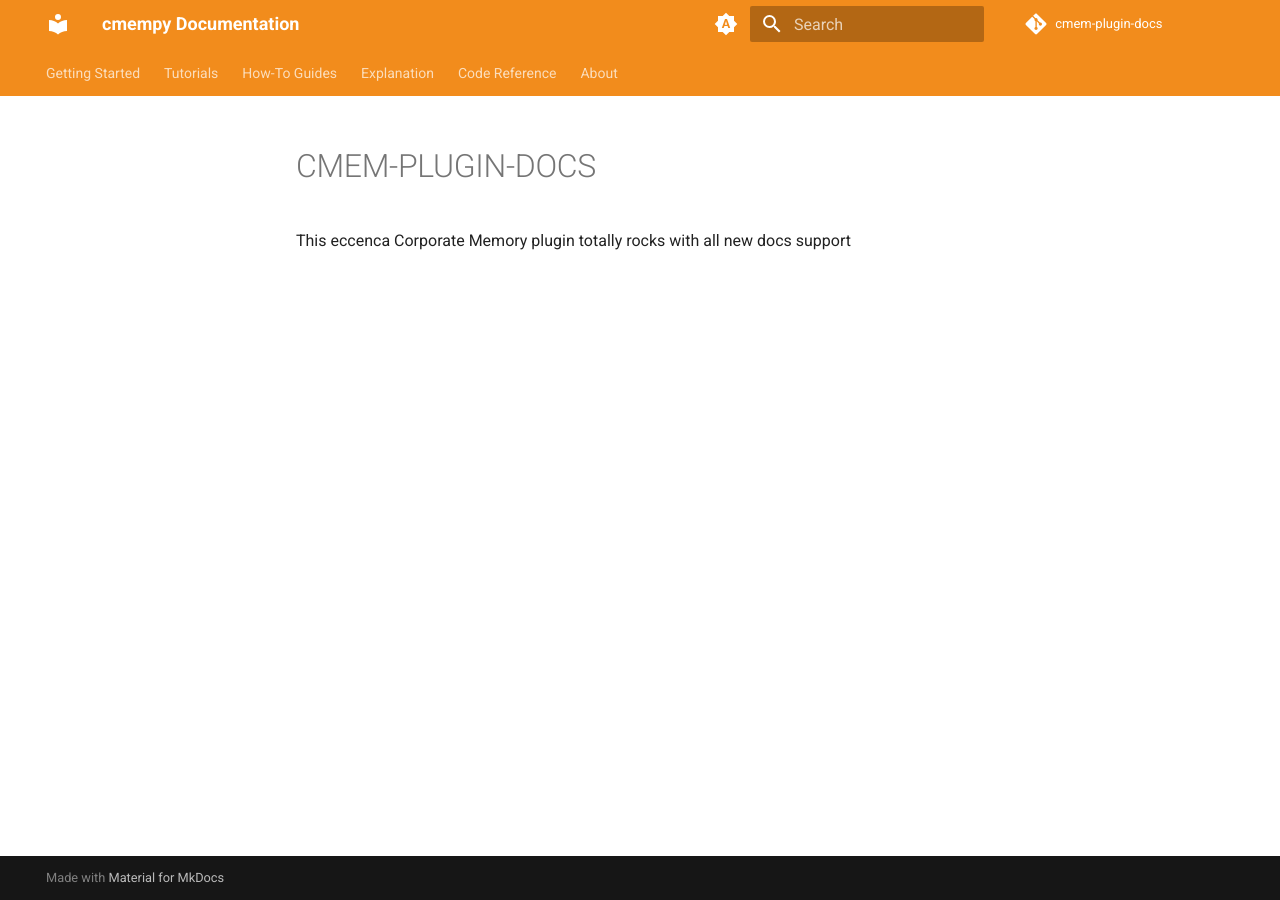
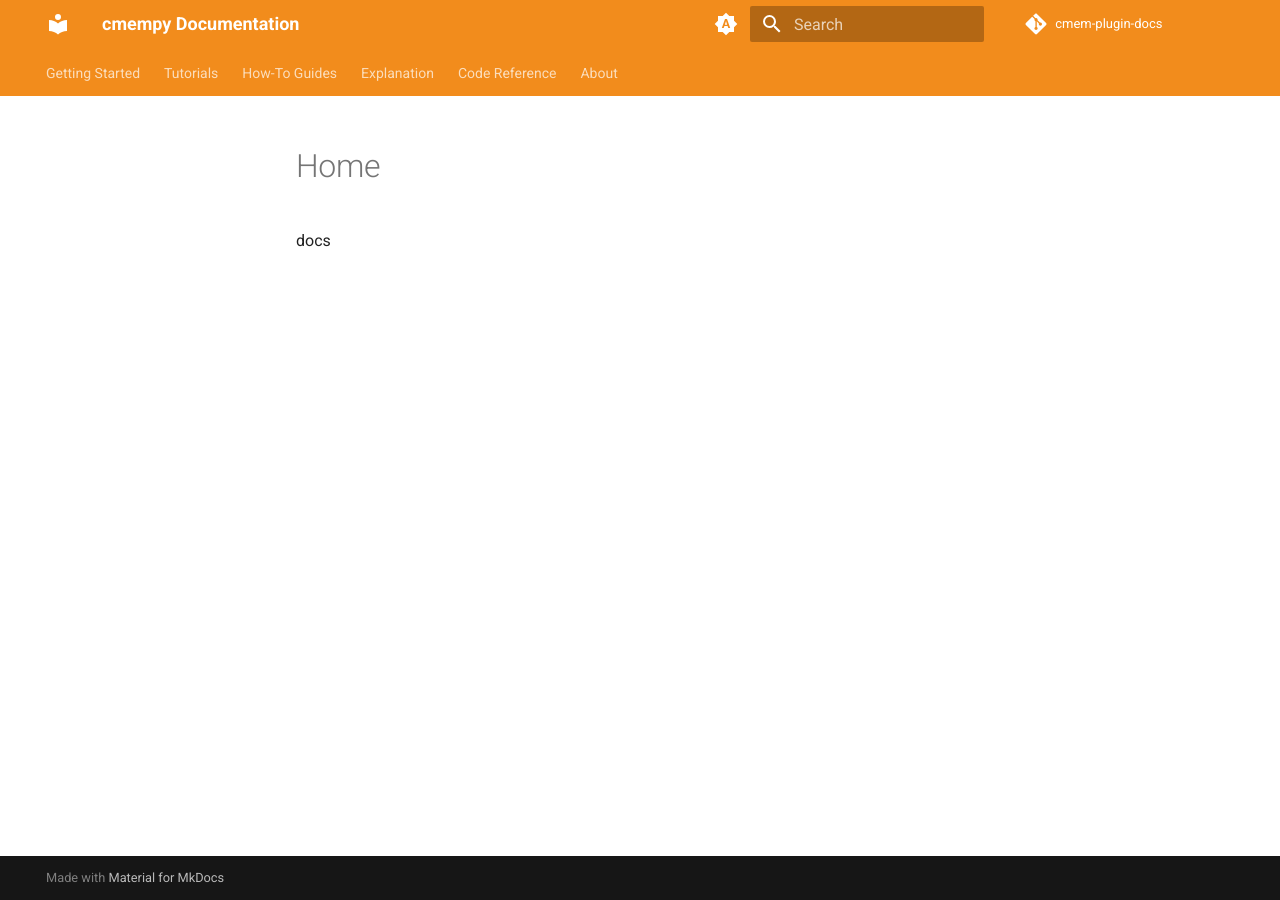
Before and after one commit to irangareddy/cmem-plugin-docs, an MkDocs documentation site: the page built from docs/index.md, in a window 1280 px wide. Built offline with MkDocs 1.6.1 and Material for MkDocs 9.7.7, drawn with Linux system fonts in a browser that asks for light colours; comment, search, counter and statistics services are not loaded.

```diff
--- a/docs/index.md
+++ b/docs/index.md
@@ -1,3 +1 @@
-# CMEM-PLUGIN-DOCS
-
-This eccenca Corporate Memory plugin totally rocks with all new docs support
+docs
--- a/docs/stylesheets/eccenca-theme.css
+++ b/docs/stylesheets/eccenca-theme.css
@@ -3,3 +3,15 @@
     --md-primary-fg-color--light: #F28C1C;
     --md-primary-fg-color--dark:  #F28C1C;
   }
+
+@keyframes heart {
+  0%, 40%, 80%, 100% {
+    transform: scale(1);
+  }
+  20%, 60% {
+    transform: scale(1.15);
+  }
+}
+.heart {
+  animation: heart 1000ms infinite;
+}
--- a/mkdocs.yml
+++ b/mkdocs.yml
@@ -52,12 +52,18 @@ markdown_extensions:
 - pymdownx.superfences
 - pymdownx.tabbed:
     alternate_style: true
-- pymdownx.tasklist
 - toc:
     permalink: "¤"
+- attr_list
+- pymdownx.emoji:
+    emoji_index: !!python/name:materialx.emoji.twemoji
+    emoji_generator: !!python/name:materialx.emoji.to_svg
 
 plugins:
   - search
+  - macros:
+      include_yaml:
+        - copier: ../.copier-answers.yml
   - git-revision-date-localized:
       type: date
       enable_creation_date: true
@@ -65,6 +71,7 @@ plugins:
   - gen-files:
       scripts:
       - docs/gen-ref-nav.py
+      - docs/gen_index_doc.py
   - literate-nav:
       nav_file: docs/reference/SUMMARY.md
   - section-index
--- a/pyproject.toml
+++ b/pyproject.toml
@@ -45,6 +45,7 @@ typed-ast = "^1.5.2"
 mypy = "^0.931"
 coverage = "^6.3.2"
 defusedxml = "^0.7.1"
+mkdocs-macros-plugin = "^0.7.0"
 
 
 [build-system]
```
Also changed, not shown: docs/gen_index_doc.py (added, +46 -0 lines), index.md (added, +1 -0 lines), 1 other file.
